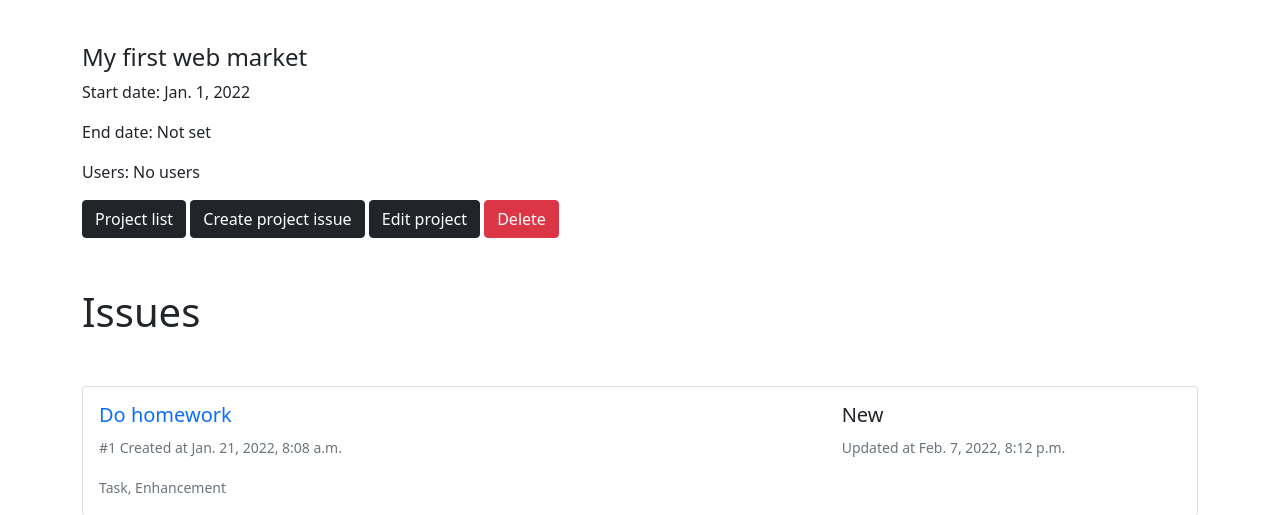
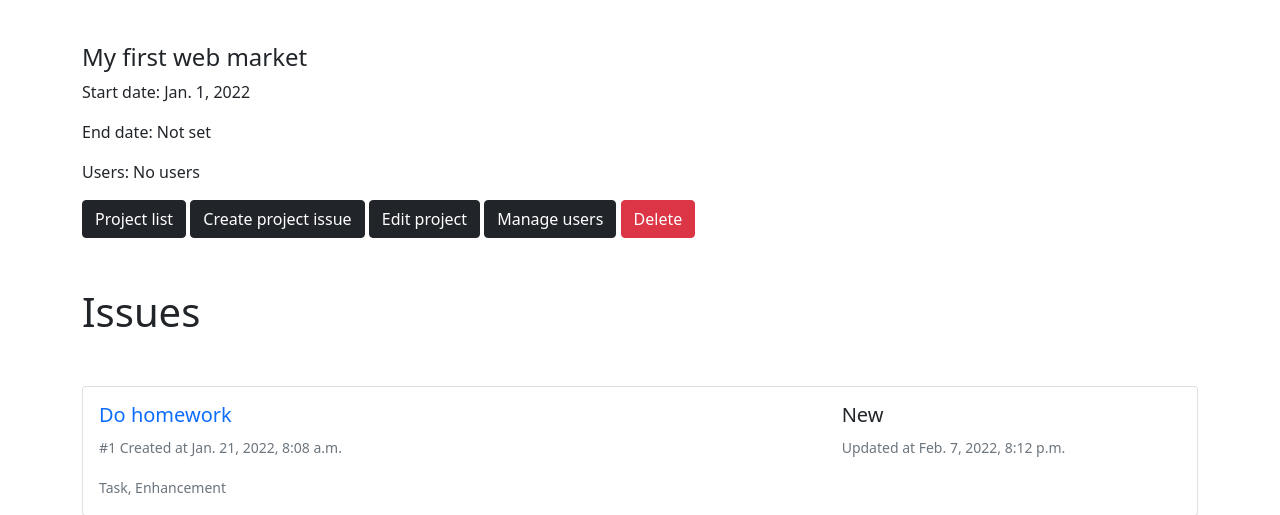
Before and after one commit to Irbiss555/issue_tracker, a Django app: page /project/1 in a window 1280 px wide. Shown: the part 161-676 px from the top of the page. Run offline with Django 3.2, Linux system fonts and the light colour scheme; a user stored in the database is signed in; data comes from the database, SQL or seed files in the repository.

Commit message:
#26 Добавил кнопку редактирования пользователями в шаблоне проекта

```diff
--- a/issue_tracker/templates/project/project_detail.html
+++ b/issue_tracker/templates/project/project_detail.html
@@ -21,6 +21,7 @@
     {% if request.user.is_authenticated %}
         <a href="{% url 'issue_tracker:project_issue_create' project.pk %}" class="btn btn-dark">Create project issue</a>
         <a href="{% url 'issue_tracker:project_edit' project.pk %}" class="btn btn-dark">Edit project</a>
+        <a href="{% url 'issue_tracker:project_users_update' project.pk %}" class="btn btn-dark">Manage users</a>
         <button class="btn btn-danger" data-bs-toggle="modal" data-bs-target="#exampleModal">Delete</button>
         {% include 'partial/common/delete_project_modal.html' %}
     {% endif %}
```
